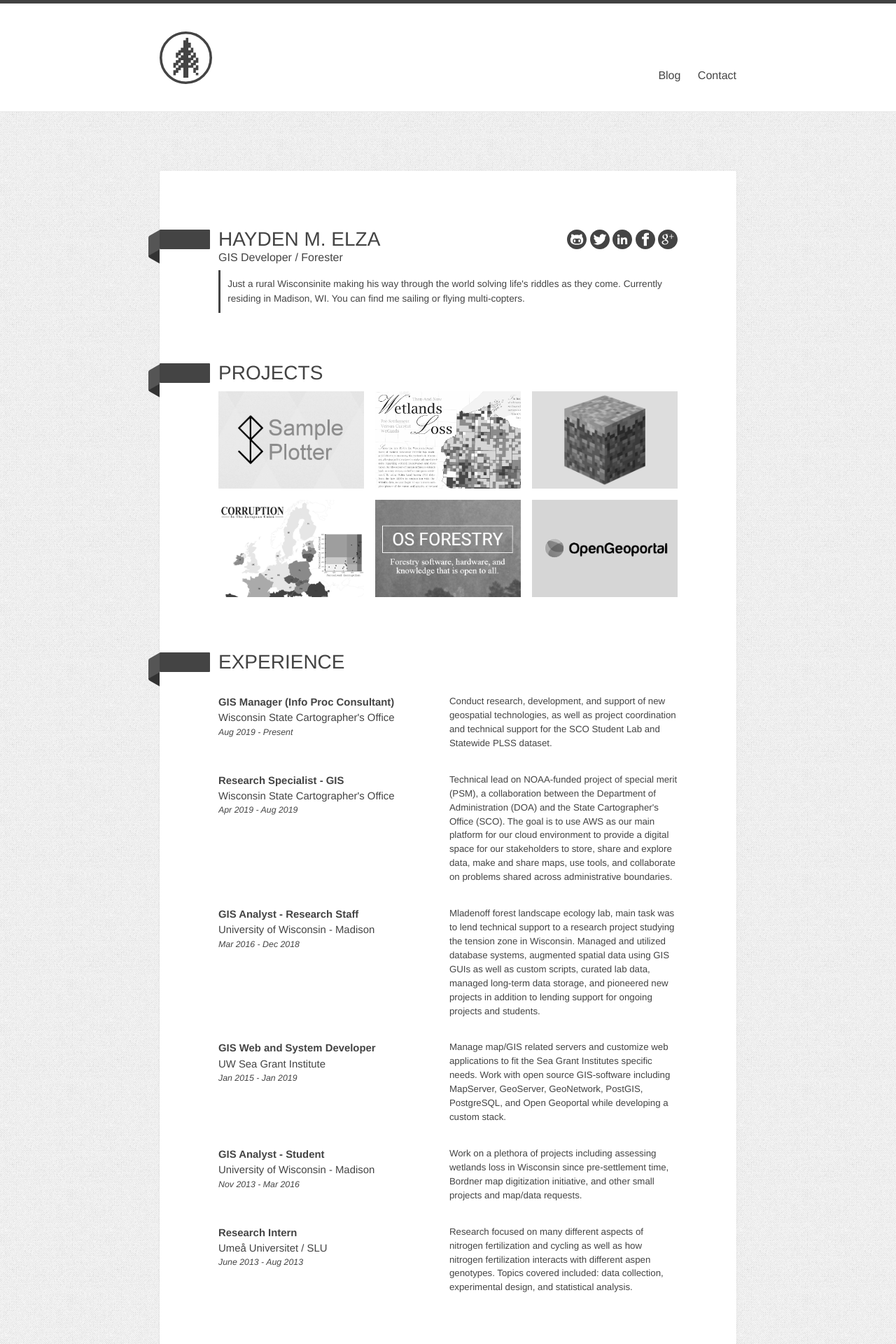
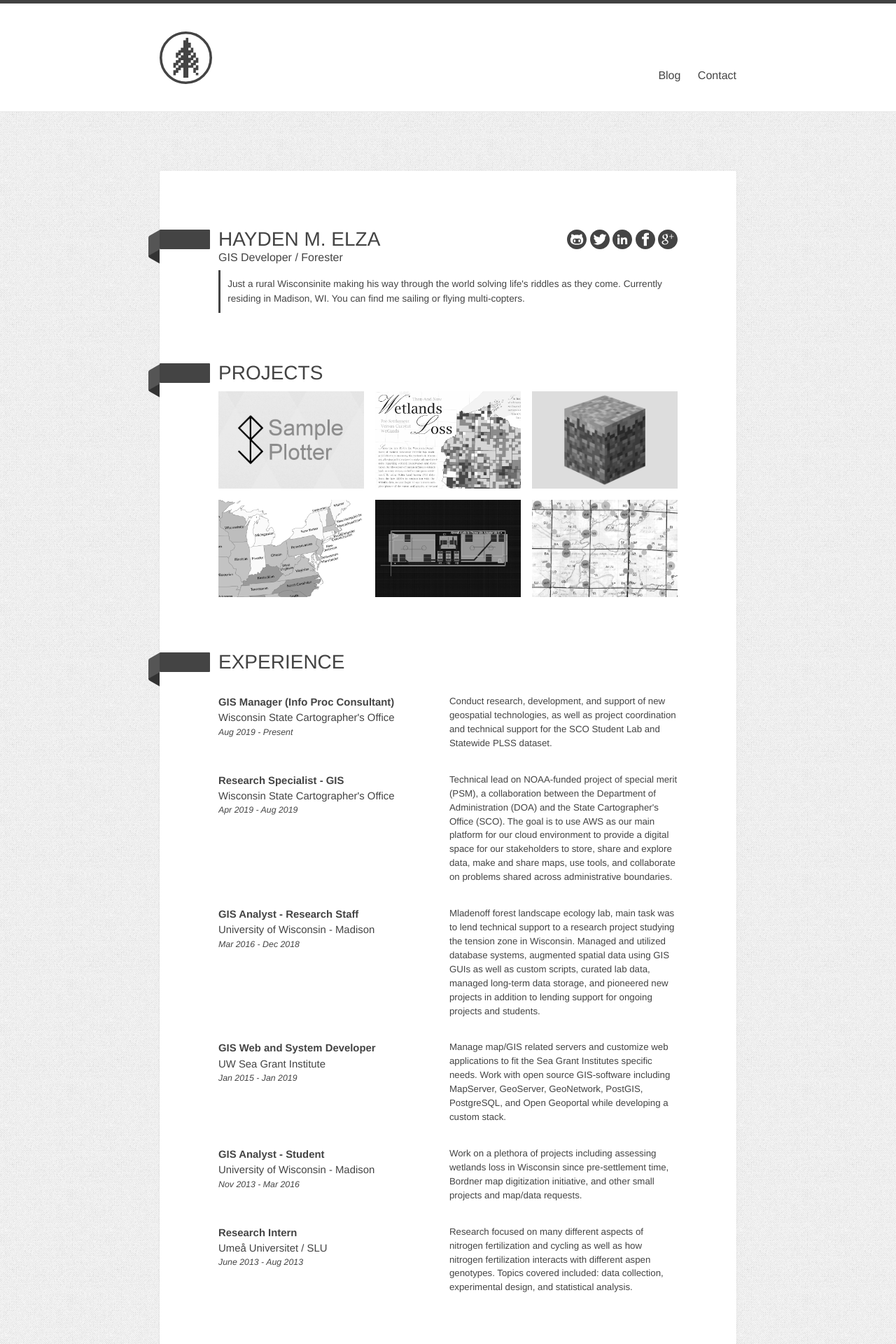
Before and after one commit to HaydenElza/haydenelza.github.io, a Jekyll site: the page built from index.html, in a window 1280 px wide. Shown: the top 1920 px of the page at 70% size. Built offline with Jekyll 4.4.1, drawn with Linux system fonts in a browser that asks for light colours; nearby versions of some CDN libraries.

Commit message:
Updated Projects

```diff
--- a/index.html
+++ b/index.html
@@ -342,10 +342,9 @@ description: Just a rural Wisconsinite making his way through the world solving
 			<div class="project"><a href="https://sampleplotter.com"><img src="/assets/img/projects/sampleplotter.png"></a></div>
 			<div class="project"><a href="/assets/img/portfolio/HaydenElza-WetlandsLoss.png"><img src="/assets/img/projects/WetlandsLoss.png"></a></div>
 			<div class="project"><a href="https://github.com/HaydenElza/MC-Admin"><img src="/assets/img/projects/MCAdmin.png"></a></div>
-			<div class="project"><a href="/assets/img/portfolio/HaydenElza-CorruptionInTheEU.png"><img src="/assets/img/projects/CorruptionInTheEU.png"></a></div>
-			<div class="project"><a href="https://osforestry.org"><img src="/assets/img/projects/OSForestry.png"></a></div>
-			<div class="project"><a href="https://maps.aqua.wisc.edu/opengeoportal"><img src="/assets/img/projects/ogp.png"></a></div>
-			<!--<div class="project"><a href="/assets/img/portfolio/GrunowHarvest.jpg"><img src="/assets/img/projects/GrunowHarvest.jpg"></a></div>-->
+			<div class="project"><a href="/assets/img/portfolio/united_states_of_demonyms_v2.2.png"><img src="/assets/img/projects/united_states_of_demonyms.png"></a></div>
+			<div class="project"><a href="https://elza-co.com/aircraft-audio-adapter/"><img src="/assets/img/projects/aircraft_audio_adapter_pcb_layout.png"></a></div>
+			<div class="project"><a href="/assets/pdf/Pine_Lake_PLS_Tree_Map_v4.pdf"><img src="/assets/img/projects/TreeMap.png"></a></div>
 		</div>
 	</div>
 </div>
```
Also changed, not shown: assets/img/portfolio/united_states_of_demonyms_v2.2.png (added), assets/img/projects/TreeMap.png (added), assets/img/projects/aircraft_audio_adapter_pcb_layout.png (added), assets/img/projects/united_states_of_demonyms.png (added), 1 other file.
